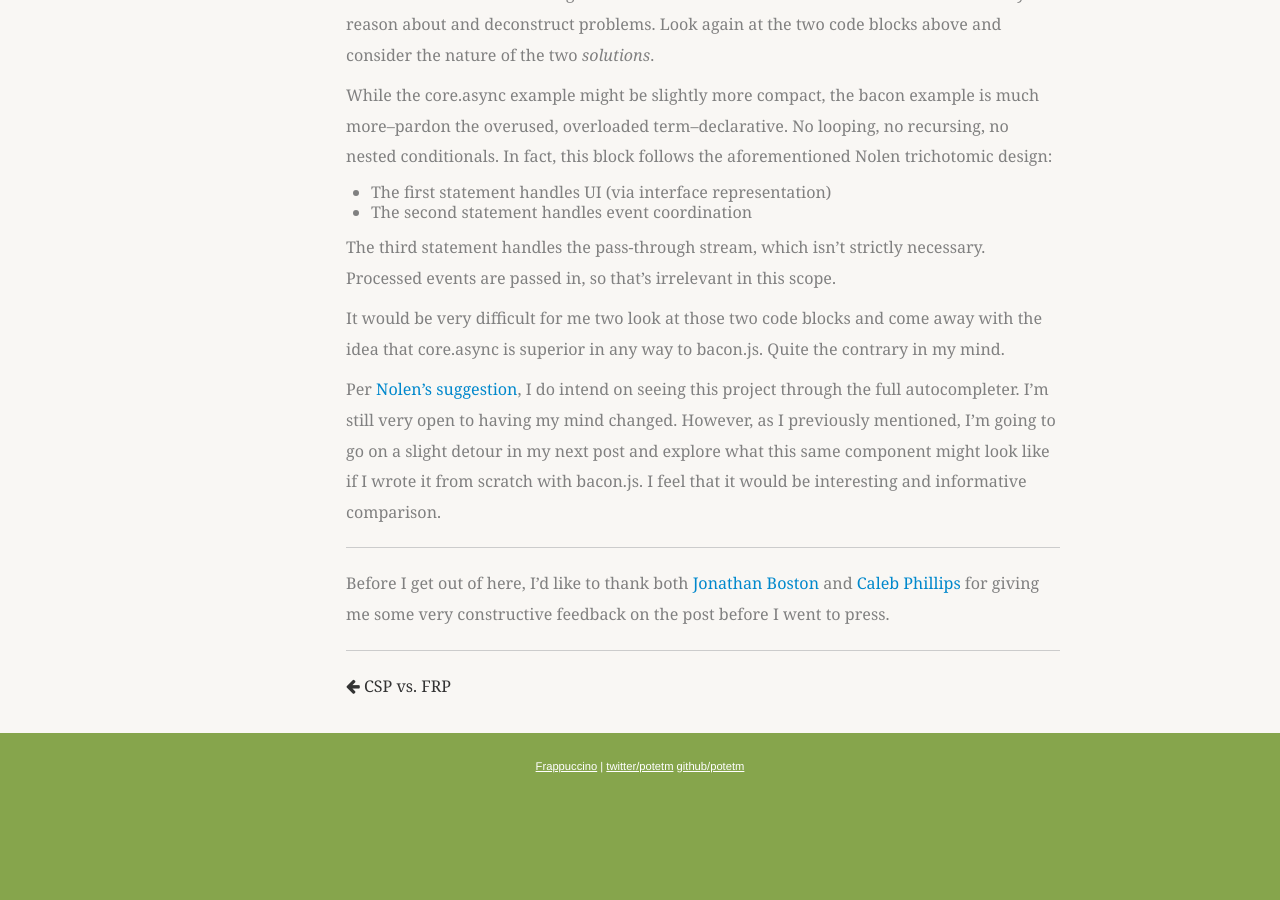
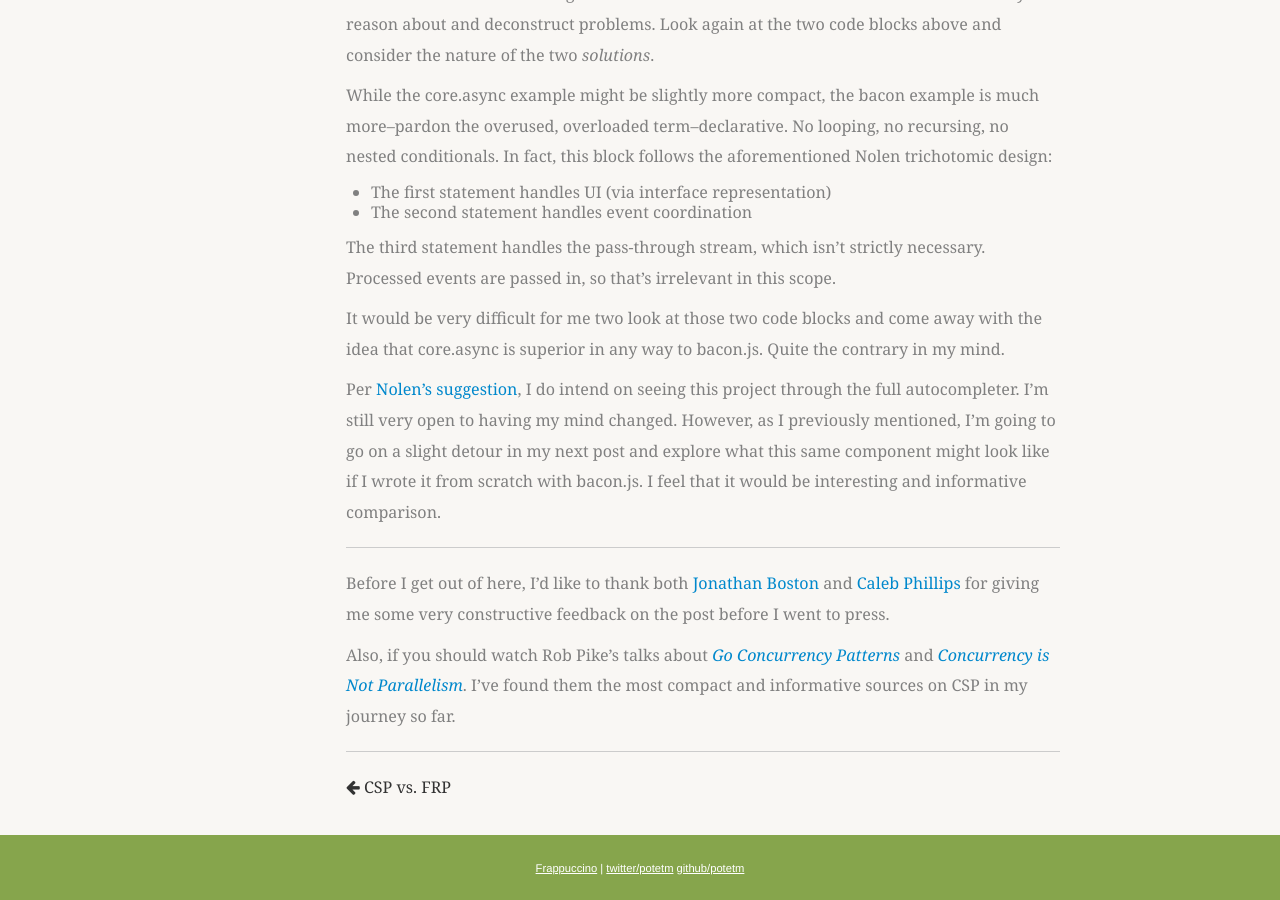
Before and after one commit to potetm/potetm.github.io, a Jekyll site: the page built from _posts/2014-01-18-responsive-design-csp.md, in a window 1280 px wide and 900 px high, scrolled down 6436 px. Built offline with Jekyll 4.4.1, drawn with Linux system fonts in a browser that asks for light colours; Markdown is read by kramdown in place of the engine named in the settings; before the commit the page ends 7234 px from its top, so only the background shows below that.

Commit message:
Added a shoutout to Rob Pike.

```diff
--- a/_posts/2014-01-18-responsive-design-csp.md
+++ b/_posts/2014-01-18-responsive-design-csp.md
@@ -320,6 +320,9 @@ interesting and informative comparison.
 Before I get out of here, I'd like to thank both [Jonathan Boston](https://github.com/bostonou) and [Caleb
 Phillips](https://github.com/calebphillips) for giving me some very constructive feedback on the post before I went to press.
 
+Also, if you should watch Rob Pike's talks about [*Go Concurrency Patterns*](https://www.youtube.com/watch?v=f6kdp27TYZs) and [*Concurrency
+is Not Parallelism*](http://vimeo.com/49718712).  I've found them the most compact and informative sources on CSP in my journey so far.
+
 <style>
   ol {
     position: relative;
```
